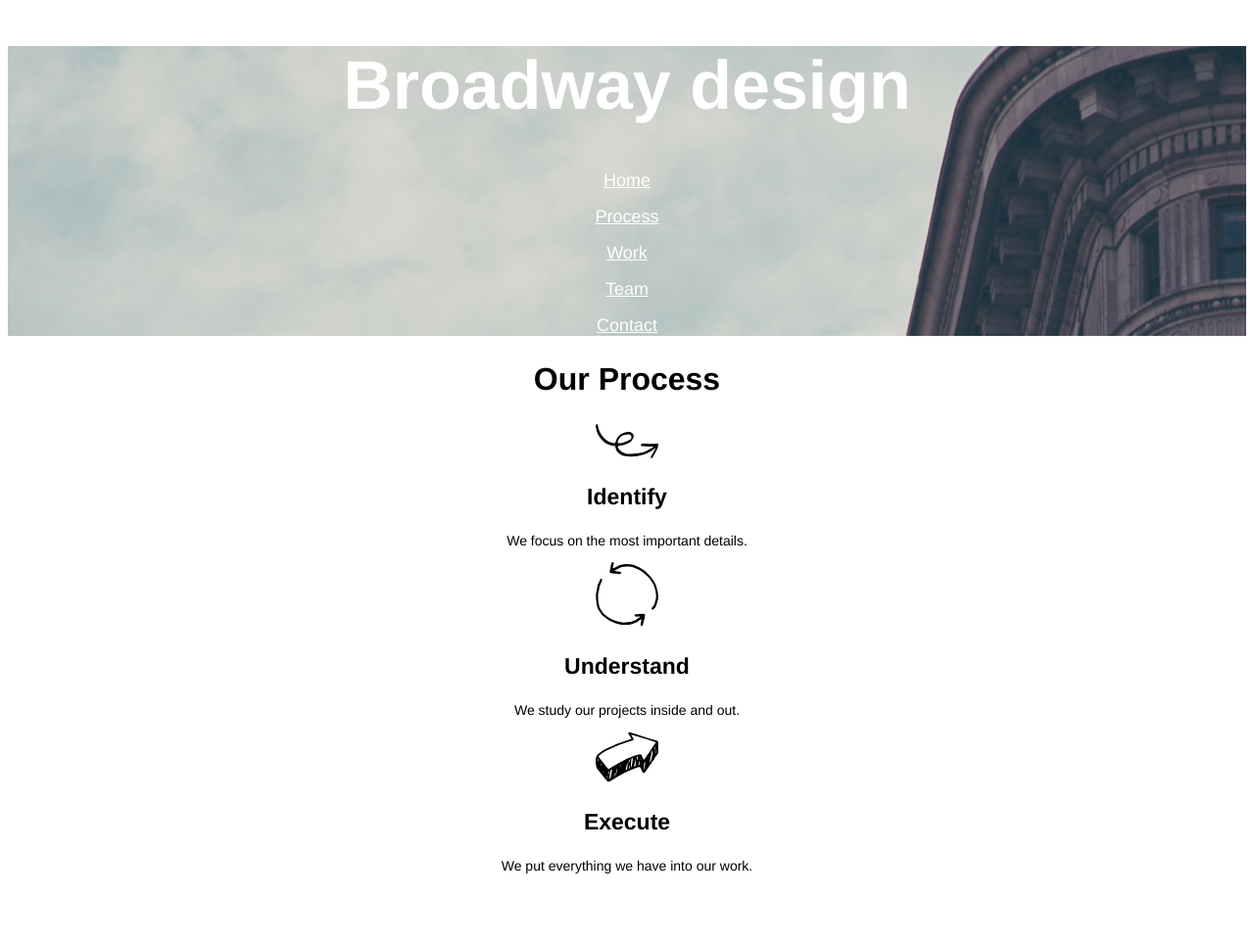
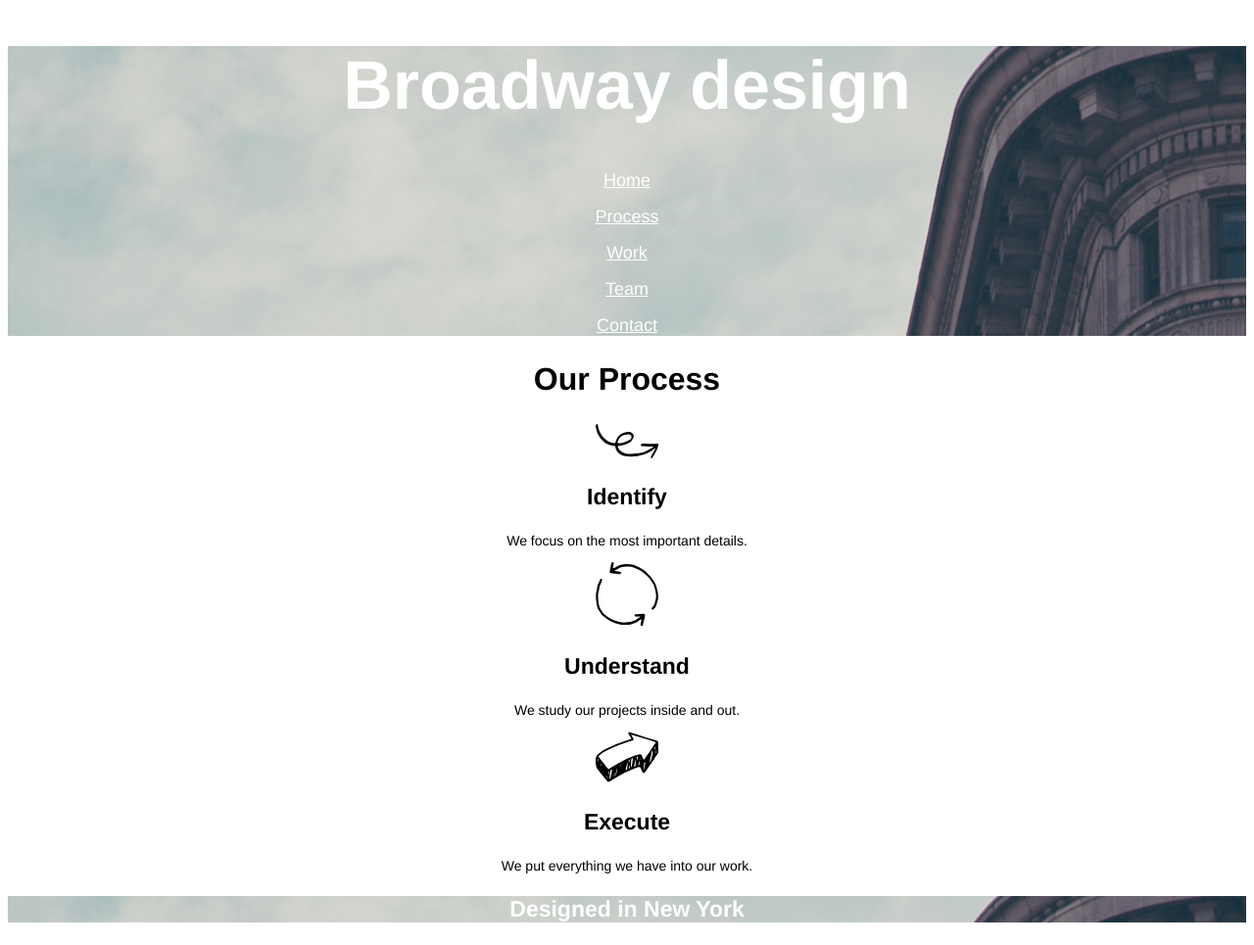
Before and after one commit to tsteinert/broadway, a plain HTML site: page index.html in a window 1280 px wide. Shown: the whole page at 98% size. Before the commit the page ends 906 px from the top, so only its background shows below. Drawn offline with Linux system fonts and the light colour scheme.

Commit message:
Added the separator in main content

```diff
--- a/index.html
+++ b/index.html
@@ -31,6 +31,9 @@
         <h3>Execute</h3>
         <p>We put everything we have into our work.</p>
       </div>
+      <div class="separator">
+        <h3>Designed in New York</h3>
+      </div>
     </div>
   </body>
 </html>
--- a/resources/css/style.css
+++ b/resources/css/style.css
@@ -3,12 +3,12 @@ body {
   font-family: Helvetica;
 }
 
-.header {
+.header, .separator {
   background-image: url('../images/the-flatiron-building.png');
+  color: white;
 }
 
 h1 {
-  color: white;
   font-size: 70px;
   font-weight: bold;
 }
```
